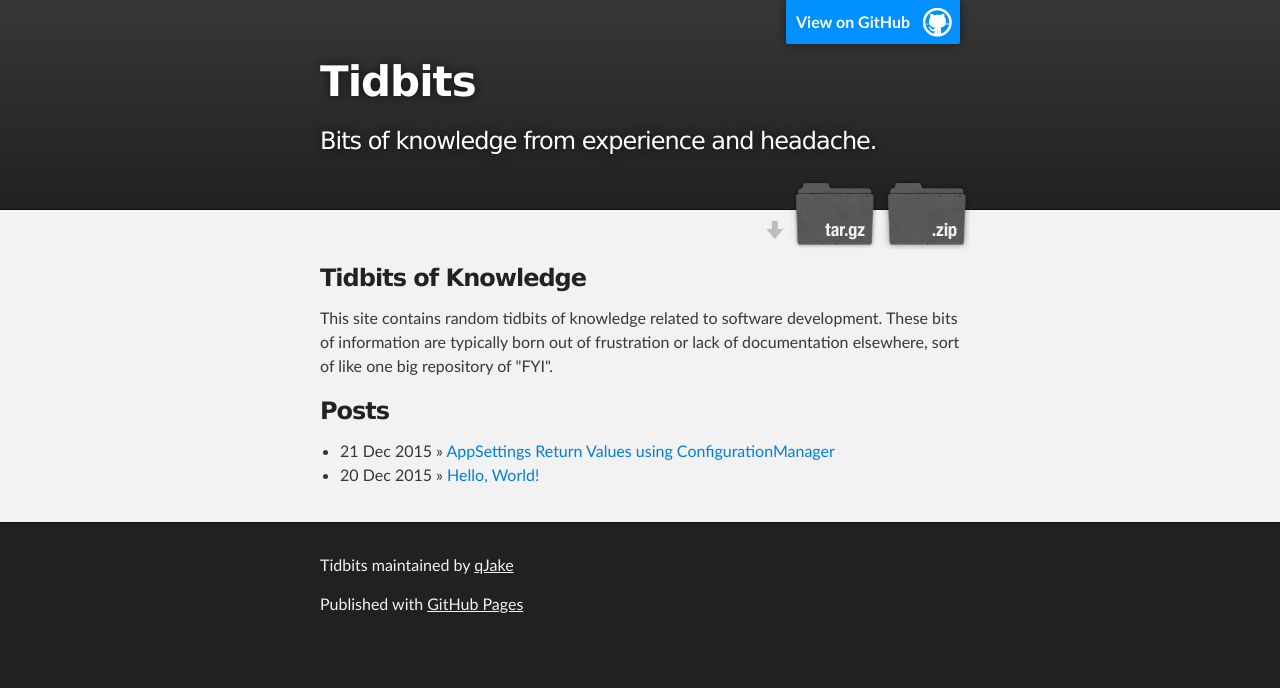
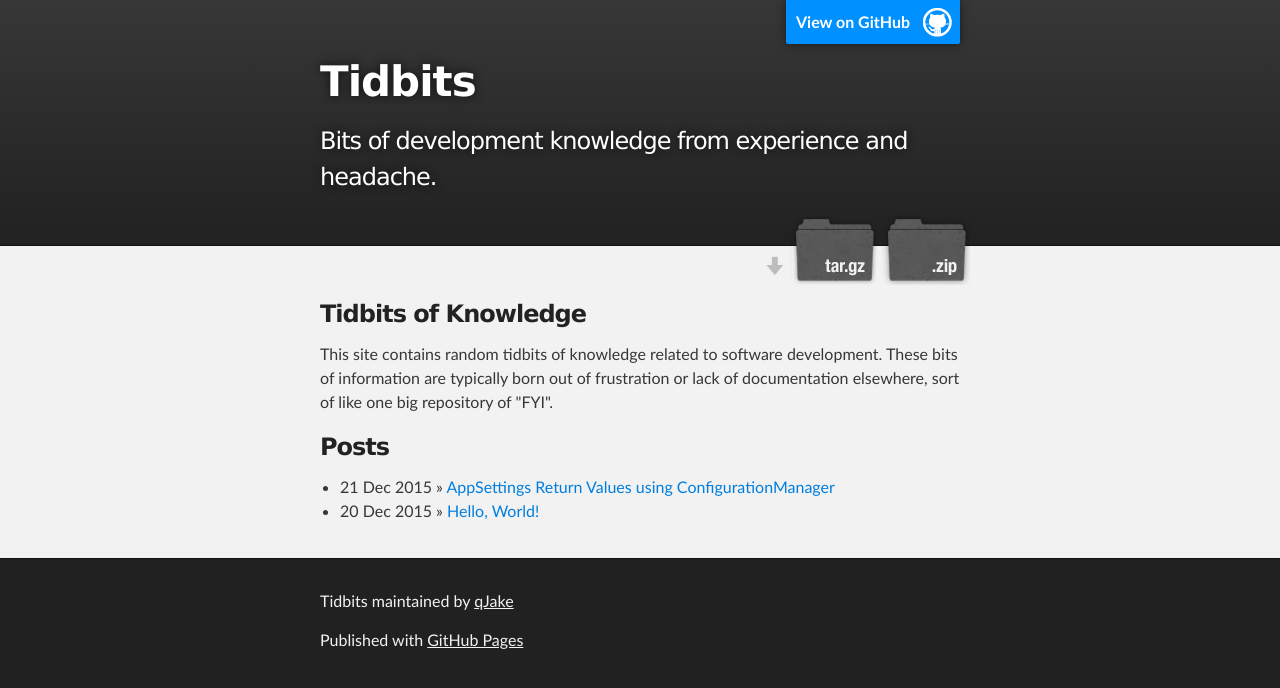
Before and after one commit to qJake/tidbits, a Jekyll site: the page built from index.html, in a window 1280 px wide. Shown: the top 688 px of the page. Built offline with Jekyll 4.4.1, drawn with Linux system fonts in a browser that asks for light colours; nearby versions of some CDN libraries; Markdown is read by kramdown in place of the engine named in the settings.

Commit message:
Updated tagline.

```diff
--- a/_layouts/default.html
+++ b/_layouts/default.html
@@ -21,7 +21,7 @@
           <a id="forkme_banner" href="https://github.com/qJake/tidbits/tree/gh-pages">View on GitHub</a>
 
           <a class="page-title" href="{{ site.url | append:site.baseurl }}"><h1 id="project_title">Tidbits</h1></a>
-          <h2 id="project_tagline">Bits of knowledge from experience and headache.</h2>
+          <h2 id="project_tagline">Bits of development knowledge from experience and headache.</h2>
 
             <section id="downloads">
               <a class="zip_download_link" href="https://github.com/qJake/tidbits/zipball/master">Download this project as a .zip file</a>
```
